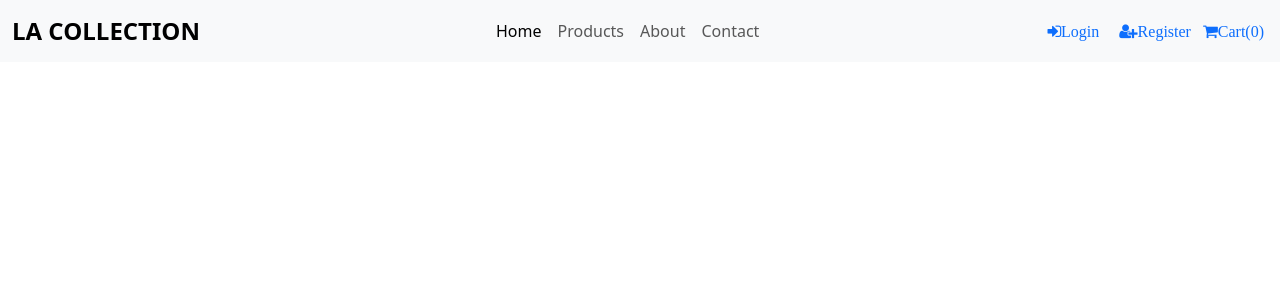
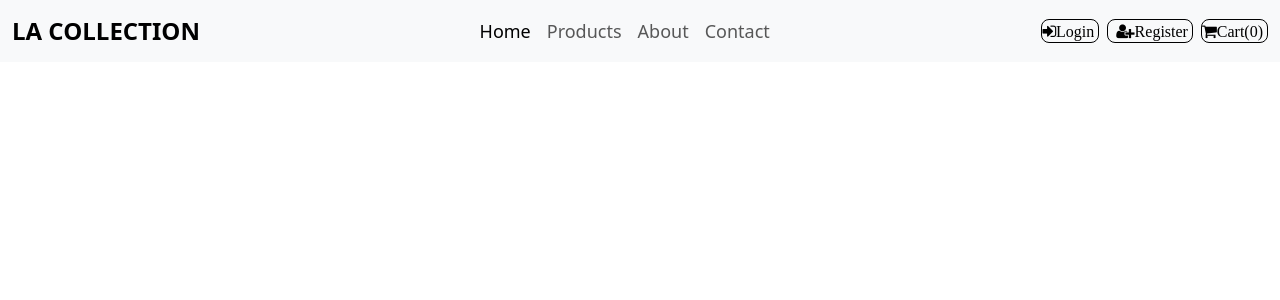
Before and after one commit to owinogabriel/React-Hooks-API, a React (Create React App) app in the folder commerce/: page / in a window 1280 px wide. Shown: the top 300 px of the page. Built offline with nearby package versions, Linux system fonts and the light colour scheme.

Commit message:
New stylish added

```diff
--- a/commerce/src/App.css
+++ b/commerce/src/App.css
@@ -1,4 +1,13 @@
-.fa {
-  border-radius: 20px;
+.btn-outline-dark{
+  border: 1px solid black;
   text-decoration: none;
+  color: black;
+  border-radius: 0.5rem;
 }
+.btn-outline-dark:hover{
+  background-color: black;
+  color: aliceblue;
+}
+.navbar-nav a{
+  font-size: 18px;
+}
```
